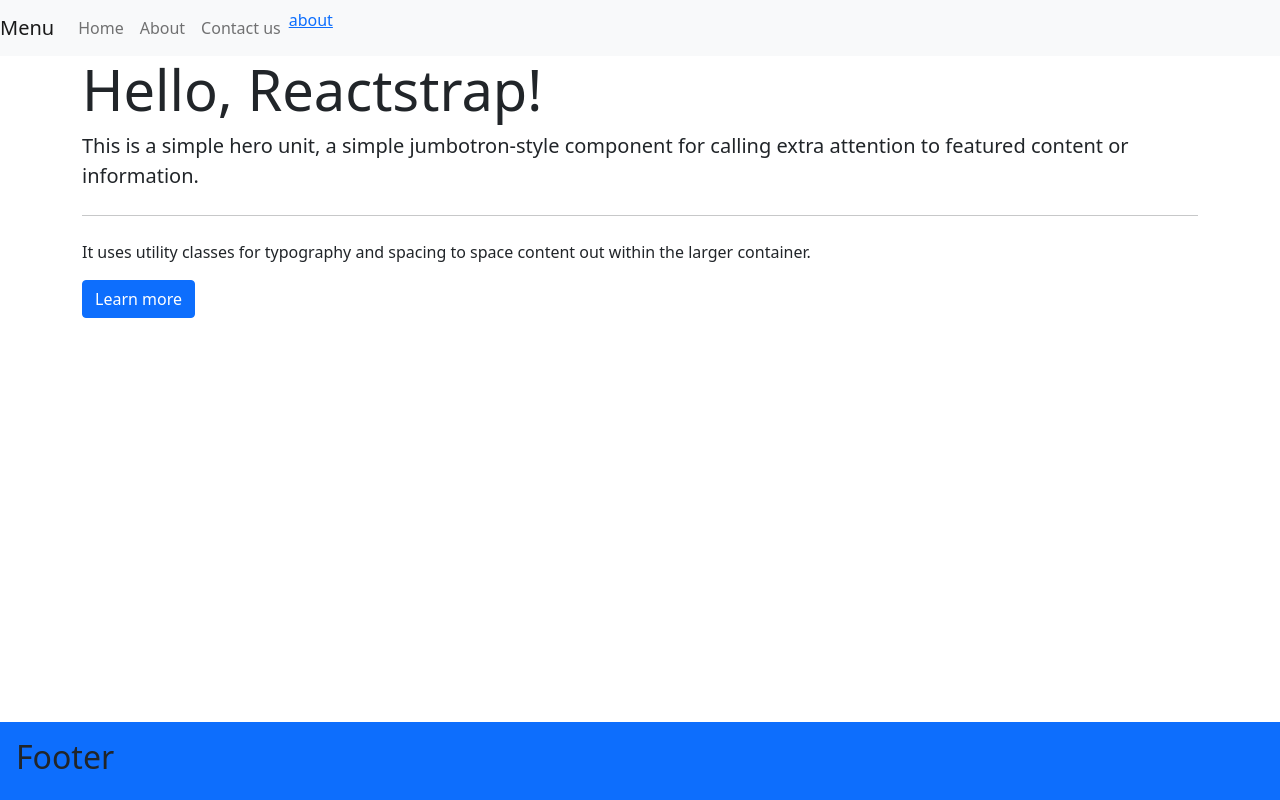
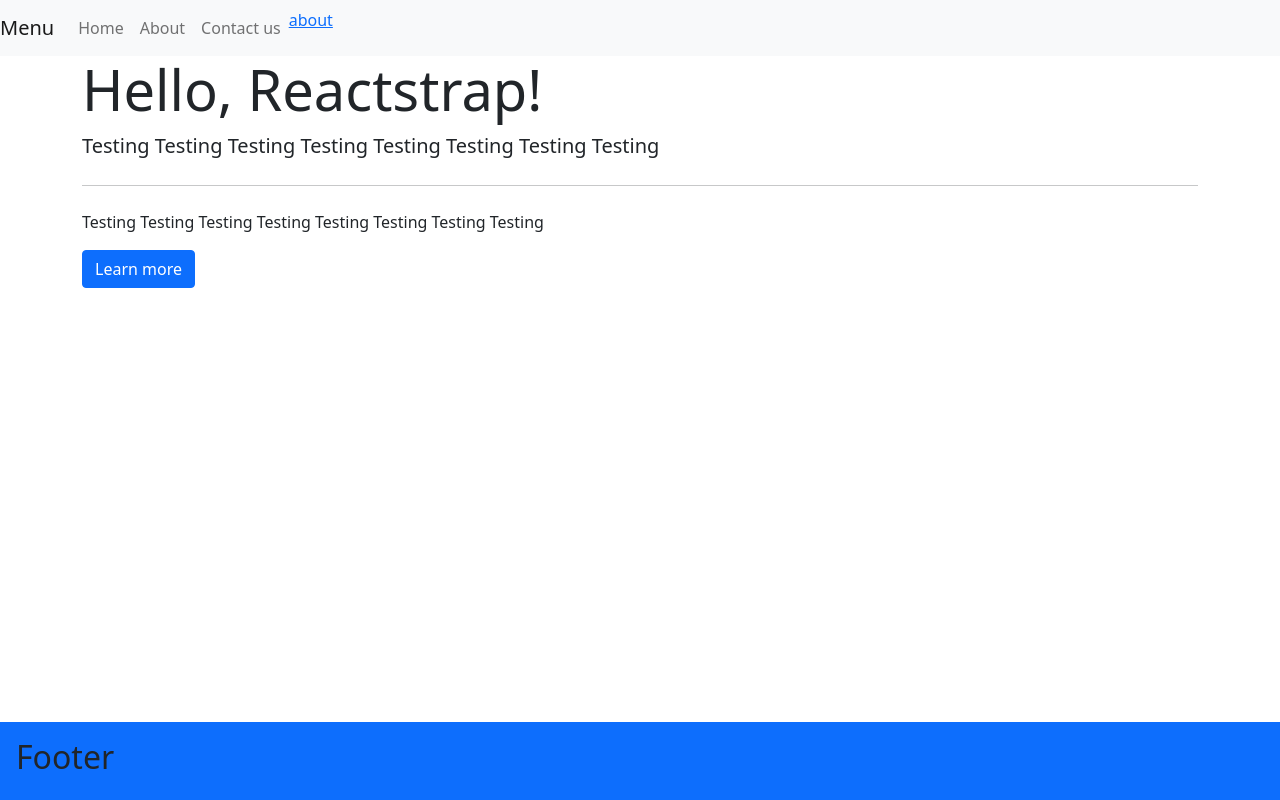
Before and after one commit to jagadishdatta/firstproject, a React (Create React App) app: page / in a window 1280 px wide. Built offline with nearby package versions, Linux system fonts and the light colour scheme.

Commit message:
Update Content.js

```diff
--- a/src/components/Content.js
+++ b/src/components/Content.js
@@ -8,13 +8,11 @@
             <Jumbotron>
               <h1 className="display-4">Hello, Reactstrap!</h1>
               <p className="lead">
-                This is a simple hero unit, a simple jumbotron-style component for
-                calling extra attention to featured content or information.
+               Testing Testing Testing Testing Testing Testing Testing Testing
               </p>
               <hr className="my-4" />
               <p>
-                It uses utility classes for typography and spacing to space content
-                out within the larger container.
+                Testing Testing Testing Testing Testing Testing Testing Testing
               </p>
               <Button color="primary">Learn more</Button>
             </Jumbotron>
```
